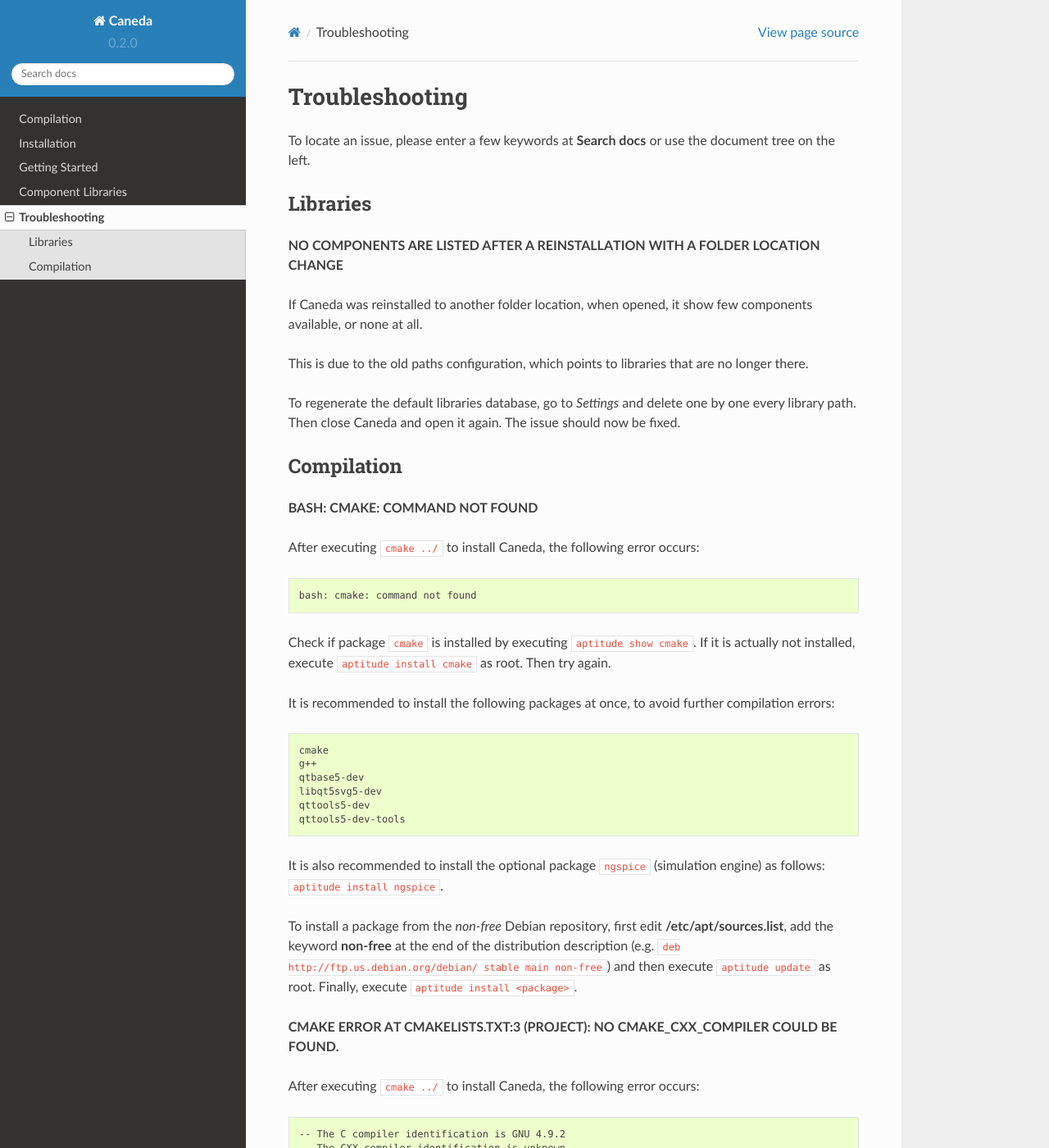
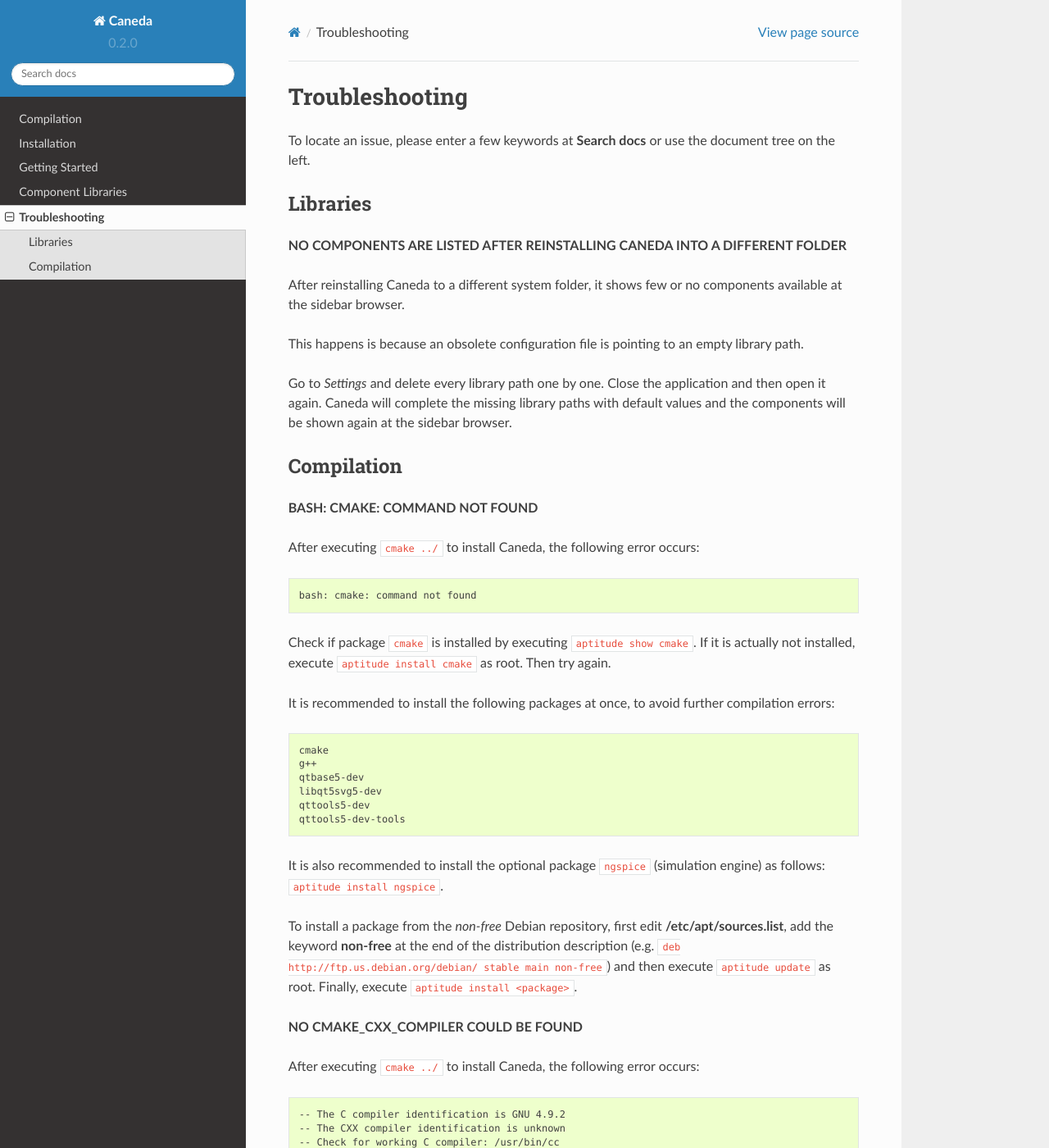
Before and after one commit to Caneda/Docs, a Sphinx documentation site: the page built from docs/troubleshooting.rst, in a window 1280 px wide and 1400 px high. Shown: the whole window at 82% size. Built offline with Sphinx 7.4.7 and the Read the Docs theme 2.0.0, drawn with Linux system fonts in a browser that asks for light colours; some of the changed text lies outside the part shown.

Commit message:
Minor changes in Troubleshooting titles. Troubleshooting: rewrite of issue with missing libraries after reinstallation to a different folder.

```diff
--- a/docs/troubleshooting.rst
+++ b/docs/troubleshooting.rst
@@ -10,13 +10,13 @@
 Libraries
 *********
 
-**NO COMPONENTS ARE LISTED AFTER A REINSTALLATION WITH A FOLDER LOCATION CHANGE**
+**NO COMPONENTS ARE LISTED AFTER REINSTALLING CANEDA INTO A DIFFERENT FOLDER**
 
-If Caneda was reinstalled to another folder location, when opened, it show few components available, or none at all.
+After reinstalling Caneda to a different system folder, it shows few or no components available at the sidebar browser.
 
-This is due to the old paths configuration, which points to libraries that are no longer there.
+This happens is because an obsolete configuration file is pointing to an empty library path.
 
-To regenerate the default libraries database, go to *Settings* and delete one by one every library path. Then close Caneda and open it again. The issue should now be fixed.
+Go to *Settings* and delete every library path one by one. Close the application and then open it again. Caneda will complete the missing library paths with default values and the components will be shown again at the sidebar browser.
 
 ***********
 Compilation
@@ -47,7 +47,7 @@
 
 To install a package from the *non-free* Debian repository, first edit **/etc/apt/sources.list**, add the keyword **non-free** at the end of the distribution description (e.g. ``deb http://ftp.us.debian.org/debian/ stable main non-free``) and then execute ``aptitude update`` as root. Finally, execute ``aptitude install <package>``.
 
-**CMAKE ERROR AT CMAKELISTS.TXT:3 (PROJECT): NO CMAKE_CXX_COMPILER COULD BE FOUND.**
+**NO CMAKE_CXX_COMPILER COULD BE FOUND**
 
 After executing ``cmake ../`` to install Caneda, the following error occurs:
 
@@ -87,7 +87,7 @@
 
 To install a package from the *non-free* Debian repository, first edit **/etc/apt/sources.list**, add the keyword **non-free** at the end of the distribution description (e.g. ``deb http://ftp.us.debian.org/debian/ stable main non-free``) and then execute ``aptitude update`` as root. Finally, execute ``aptitude install <package>``.
 
-**CMAKE ERROR AT CMAKELISTS.TXT:14 (FIND_PACKAGE): BY NOT PROVIDING "FINDQT5WIDGETS.CMAKE" IN CMAKE_MODULE_PATH...**
+**BY NOT PROVIDING "FINDQT5WIDGETS.CMAKE" IN CMAKE_MODULE_PATH...**
 
 After executing ``cmake ../`` to install Caneda, the following error occurs:
 
@@ -134,7 +134,7 @@
 
 To install a package from the *non-free* Debian repository, first edit **/etc/apt/sources.list**, add the keyword **non-free** at the end of the distribution description (e.g. ``deb http://ftp.us.debian.org/debian/ stable main non-free``) and then execute ``aptitude update`` as root. Finally, execute ``aptitude install <package>``.
 
-**MAKE ERROR AT CMAKELISTS.TXT:15 (FIND_PACKAGE): BY NOT PROVIDING "FINDQT5SVG.CMAKE" IN CMAKE_MODULE_PATH...**
+**BY NOT PROVIDING "FINDQT5SVG.CMAKE" IN CMAKE_MODULE_PATH...**
 
 After executing ``cmake ../`` to install Caneda, the following error occurs:
 
@@ -175,7 +175,7 @@
 
 To install a package from the *non-free* Debian repository, first edit **/etc/apt/sources.list**, add the keyword **non-free** at the end of the distribution description (e.g. ``deb http://ftp.us.debian.org/debian/ stable main non-free``) and then execute ``aptitude update`` as root. Finally, execute ``aptitude install <package>``.
 
-**MAKE ERROR AT CMAKELISTS.TXT:17 (FIND_PACKAGE): BY NOT PROVIDING "FINDQT5LINGUISTTOOLS.CMAKE" IN CMAKE_MODULE_PATH...**
+**BY NOT PROVIDING "FINDQT5LINGUISTTOOLS.CMAKE" IN CMAKE_MODULE_PATH...**
 
 After executing ``cmake ../`` to install Caneda, the following error occurs:
 
@@ -215,7 +215,7 @@
 
 To install a package from the *non-free* Debian repository, first edit **/etc/apt/sources.list**, add the keyword **non-free** at the end of the distribution description (e.g. ``deb http://ftp.us.debian.org/debian/ stable main non-free``) and then execute ``aptitude update`` as root. Finally, execute ``aptitude install <package>``.
 
-**CMAKE ERROR AT /USR/LIB/X86_64-LINUX-GNU/CMAKE/QT5LINGUISTTOOLS/QT5LINGUISTTOOLSCONFIG.CMAKE:22 (MESSAGE)...**
+**/USR/LIB/X86_64-LINUX-GNU/CMAKE/QT5LINGUISTTOOLS/QT5LINGUISTTOOLSCONFIG.CMAKE:22...**
 
 After executing ``cmake ../`` to install Caneda, the following error occurs:
 
@@ -253,7 +253,7 @@
 
 To install a package from the *non-free* Debian repository, first edit **/etc/apt/sources.list**, add the keyword **non-free** at the end of the distribution description (e.g. ``deb http://ftp.us.debian.org/debian/ stable main non-free``) and then execute ``aptitude update`` as root. Finally, execute ``aptitude install <package>``.
 
-**CMAKE ERROR AT /USR/SHARE/CMAKE-3.0/MODULES/FINDPACKAGEHANDLESTANDARDARGS.CMAKE:136 (MESSAGE)...**
+**/USR/SHARE/CMAKE-3.0/MODULES/FINDPACKAGEHANDLESTANDARDARGS.CMAKE:136...**
 
 After executing ``cmake ../`` to install Caneda, the following error occurs:
 
@@ -289,7 +289,7 @@
 
 To install a package from the *non-free* Debian repository, first edit **/etc/apt/sources.list**, add the keyword **non-free** at the end of the distribution description (e.g. ``deb http://ftp.us.debian.org/debian/ stable main non-free``) and then execute ``aptitude update`` as root. Finally, execute ``aptitude install <package>``.
 
-**CANEDA: ERROR WHILE LOADING SHARED LIBRARIES: LIBQWT.SO.6: CANNOT OPEN SHARED OBJECT FILE: NO SUCH FILE OR DIRECTORY**
+**LIBQWT.SO.6: CANNOT OPEN SHARED OBJECT FILE: NO SUCH FILE OR DIRECTORY**
 
 After executing ``caneda`` from a terminal emulator, the following error is displayed:
 
```
